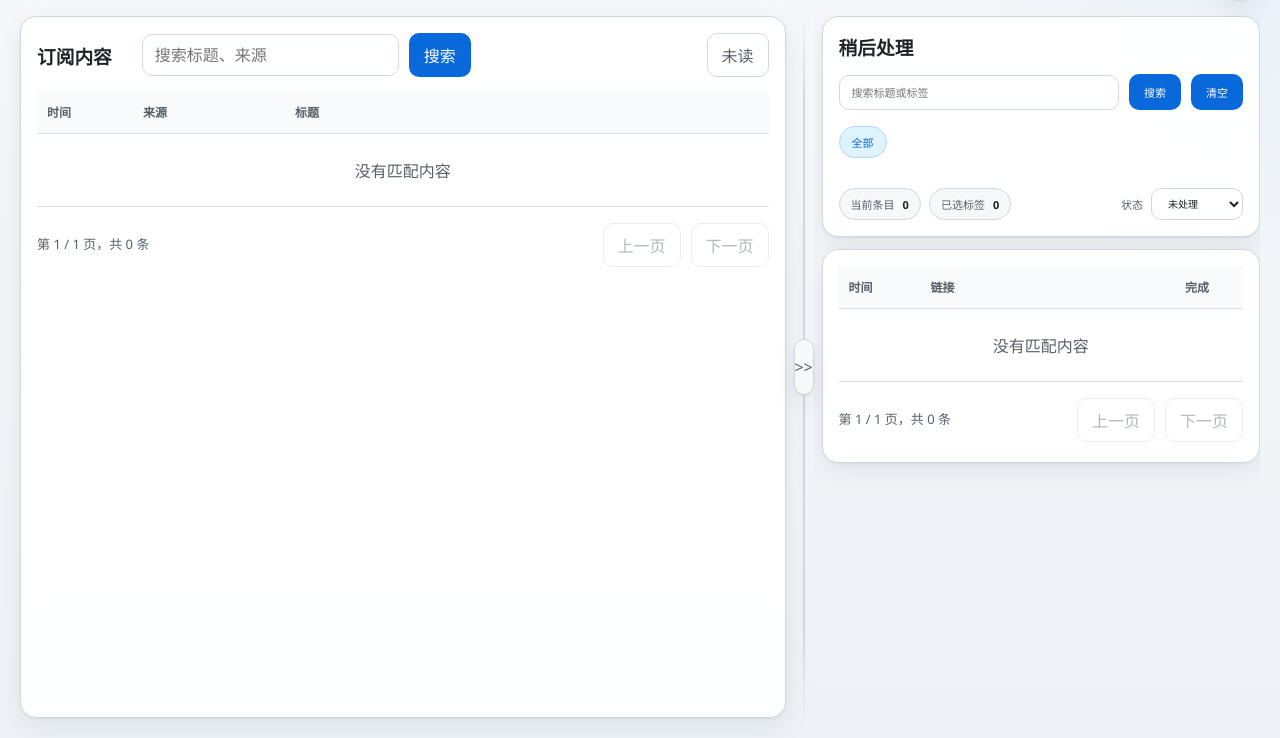
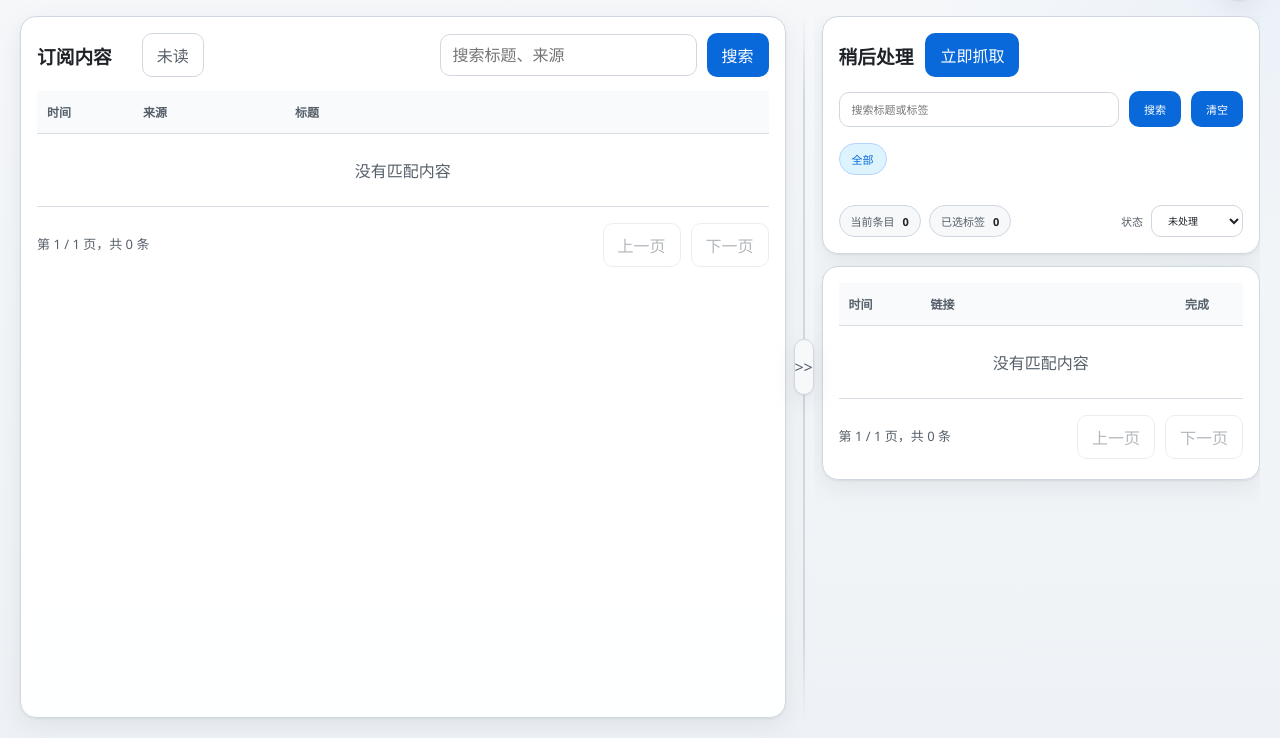
Before and after one commit to stelvetica/infoflowhub, a FastAPI app: page / in a window 1280 px wide. Shown: the part 62-800 px from the top of the page. Run offline with FastAPI, Linux system fonts and the light colour scheme; data that the repository does not hold is empty; some libraries are stand-ins or nearby versions.

Commit message:
move fetch actions into section headers

```diff
--- a/web/routes/main.py
+++ b/web/routes/main.py
@@ -7,7 +7,7 @@ from fastapi import APIRouter, Form, Request
 from fastapi.responses import HTMLResponse, RedirectResponse
 from fastapi.templating import Jinja2Templates
 
-from web.services.fetch_runtime import fetch_now
+from web.services.fetch_runtime import fetch_laterhub_now, fetch_now
 from web.services.views import (
     delete_source,
     get_entries_view,
@@ -106,6 +106,13 @@ async def fetch_now_action(request: Request):
     return templates.TemplateResponse(request, "partials/runtime_status.html", {"settings": get_settings_view(params), "params": params})
 
 
+@router.post("/actions/laterhub/fetch-now", response_class=HTMLResponse)
+async def laterhub_fetch_now_action(request: Request):
+    fetch_laterhub_now()
+    params = query_dict(request)
+    return templates.TemplateResponse(request, "partials/laterhub_panel.html", {"laterhub": get_laterhub_view(params), "params": params})
+
+
 @router.post("/actions/laterhub/{link_id}/toggle-finished", response_class=HTMLResponse)
 async def toggle_laterhub_action(request: Request, link_id: int, finished: int = Form(...)):
     mark_laterhub_finished(link_id, bool(finished))
--- a/web/static/app.js
+++ b/web/static/app.js
@@ -98,6 +98,31 @@
     setupLaterhubToggle();
   }
 
+  document.body.addEventListener("htmx:beforeRequest", (event) => {
+    const form = event.target;
+    if (!(form instanceof HTMLFormElement)) return;
+    const button = form.querySelector('button[type="submit"]');
+    if (!(button instanceof HTMLButtonElement)) return;
+    if (!button.dataset.originalText) {
+      button.dataset.originalText = button.textContent || "";
+    }
+    if (button.dataset.originalText.includes("立即抓取")) {
+      button.textContent = "抓取中...";
+      button.disabled = true;
+    }
+  });
+
+  document.body.addEventListener("htmx:afterRequest", (event) => {
+    const form = event.target;
+    if (!(form instanceof HTMLFormElement)) return;
+    const button = form.querySelector('button[type="submit"]');
+    if (!(button instanceof HTMLButtonElement)) return;
+    if (button.dataset.originalText) {
+      button.textContent = button.dataset.originalText;
+      button.disabled = false;
+    }
+  });
+
   window.infoflowhub = { clearModal, closeModal };
   document.addEventListener("DOMContentLoaded", init);
   document.body.addEventListener("htmx:afterSwap", init);
--- a/web/static/styles.css
+++ b/web/static/styles.css
@@ -56,6 +56,8 @@ button, input, select, textarea { font: inherit; }
 .toolbar-inline { flex-wrap: nowrap; }
 .toolbar-inline-spread { justify-content: space-between; width: 100%; }
 .entries-header-form { padding-left: 18px; }
+.entries-header-form-right { justify-content: flex-end; flex: 1; }
+.entries-search-group { margin-left: auto; }
 .entries-header-form .input { min-width: 188px; }
 .entries-header-form .btn { white-space: nowrap; }
 .toolbar form, .filterbar form { display: flex; gap: 10px; flex-wrap: wrap; align-items: center; }
@@ -79,6 +81,7 @@ button, input, select, textarea { font: inherit; }
 .btn.disabled { pointer-events: none; opacity: 0.45; }
 .panel-title { display: flex; justify-content: space-between; gap: 12px; align-items: center; margin-bottom: 14px; }
 .panel-title h3 { margin: 0; }
+.panel-title-inline { display: flex; align-items: center; gap: 12px; min-width: 0; }
 .panel-heading-nowrap { white-space: nowrap; }
 .table-wrap { overflow: auto; }
 table { width: 100%; border-collapse: collapse; table-layout: fixed; }
--- a/web/templates/index.html
+++ b/web/templates/index.html
@@ -53,7 +53,12 @@
 
         <section class="card">
           <div class="panel-title">
-            <h3>订阅设置</h3>
+            <div class="panel-title-inline">
+              <h3>订阅设置</h3>
+              <form hx-post="/actions/fetch-now?{{ params|urlencode }}" hx-target="#runtime-status-panel" hx-swap="innerHTML">
+                <button class="btn" type="submit">立即抓取</button>
+              </form>
+            </div>
           </div>
           <div id="runtime-status-panel">
             {% include "partials/runtime_status.html" %}
@@ -67,10 +72,12 @@
     {% else %}
       <div class="split-shell {% if laterhub_collapsed %}laterhub-collapsed{% endif %}">
         <section class="split-pane split-pane-main">
-          <section class="card pane-card pane-card-left">
-            <div class="panel-title">
-              <h3 class="panel-heading-nowrap">订阅内容</h3>
-              <form class="toolbar toolbar-inline toolbar-inline-spread entries-header-form" hx-get="/fragments/entries" hx-target="#entries-panel" hx-swap="innerHTML">
+        <section class="card pane-card pane-card-left">
+          <div class="panel-title">
+              <div class="panel-title-inline">
+                <h3 class="panel-heading-nowrap">订阅内容</h3>
+              </div>
+              <form class="toolbar toolbar-inline toolbar-inline-spread entries-header-form entries-header-form-right" hx-get="/fragments/entries" hx-target="#entries-panel" hx-swap="innerHTML">
                 <input type="hidden" name="entries_sort" value="{{ entries.sort }}">
                 <input type="hidden" name="entries_dir" value="{{ entries.dir }}">
                 <input type="hidden" name="laterhub_q" value="{{ laterhub.q }}">
@@ -79,11 +86,11 @@
                 <input type="hidden" name="laterhub_sort" value="{{ laterhub.sort }}">
                 <input type="hidden" name="laterhub_dir" value="{{ laterhub.dir }}">
                 <input type="hidden" name="laterhub_collapsed" value="{{ '1' if laterhub_collapsed else '0' }}">
-                <div class="toolbar toolbar-inline">
+                <div id="entries-unread-slot"></div>
+                <div class="toolbar toolbar-inline entries-search-group">
                   <input class="input" name="entries_q" value="{{ entries.q }}" placeholder="搜索标题、来源">
                   <button class="btn" type="submit">搜索</button>
                 </div>
-                <div id="entries-unread-slot"></div>
               </form>
             </div>
             <div id="entries-panel">
--- a/web/templates/partials/laterhub_panel.html
+++ b/web/templates/partials/laterhub_panel.html
@@ -1,7 +1,12 @@
 <div class="pane-right-stack">
   <section class="card pane-card pane-card-right">
     <div class="panel-title">
-      <h3>稍后处理</h3>
+      <div class="panel-title-inline">
+        <h3>稍后处理</h3>
+        <form hx-post="/actions/laterhub/fetch-now?{{ params|urlencode }}" hx-target="#laterhub-panel" hx-swap="innerHTML">
+          <button class="btn" type="submit">立即抓取</button>
+        </form>
+      </div>
     </div>
     <form class="laterhub-form-stack" hx-get="/fragments/laterhub" hx-target="#laterhub-panel" hx-swap="innerHTML">
       <input type="hidden" name="entries_q" value="{{ params.get('entries_q', '') }}">
--- a/web/templates/partials/runtime_status.html
+++ b/web/templates/partials/runtime_status.html
@@ -7,11 +7,6 @@
     <div class="metric-chip"><span class="label">成功源数</span><strong>{{ status.last_success_sources }}/{{ status.last_total_sources }}</strong></div>
     <div class="metric-chip"><span class="label">新增条目</span><strong>{{ status.last_inserted_entries }}</strong></div>
   </div>
-  <div class="settings-actions">
-    <form hx-post="/actions/fetch-now?{{ params|urlencode }}" hx-target="#runtime-status-panel" hx-swap="innerHTML">
-      <button class="btn" type="submit" {% if status.fetch_state == 'running' %}disabled{% endif %}>{% if status.fetch_state == 'running' %}后台抓取中...{% else %}立即抓取{% endif %}</button>
-    </form>
-  </div>
 </div>
 <div class="settings-error-block">
   <div class="subtle">错误摘要</div>
```
Also changed, not shown: web/services/fetch_runtime.py (+27 -0 lines).
